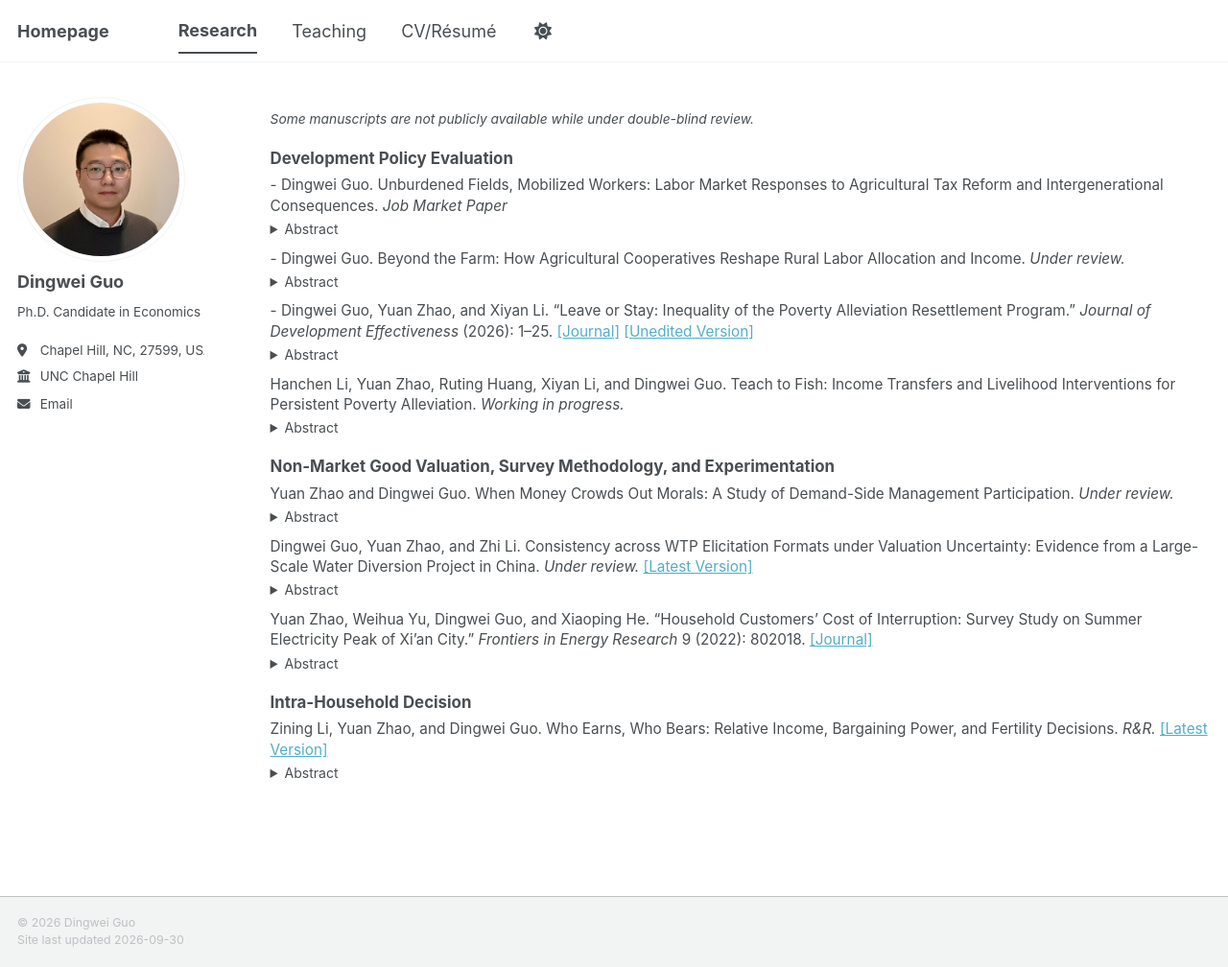
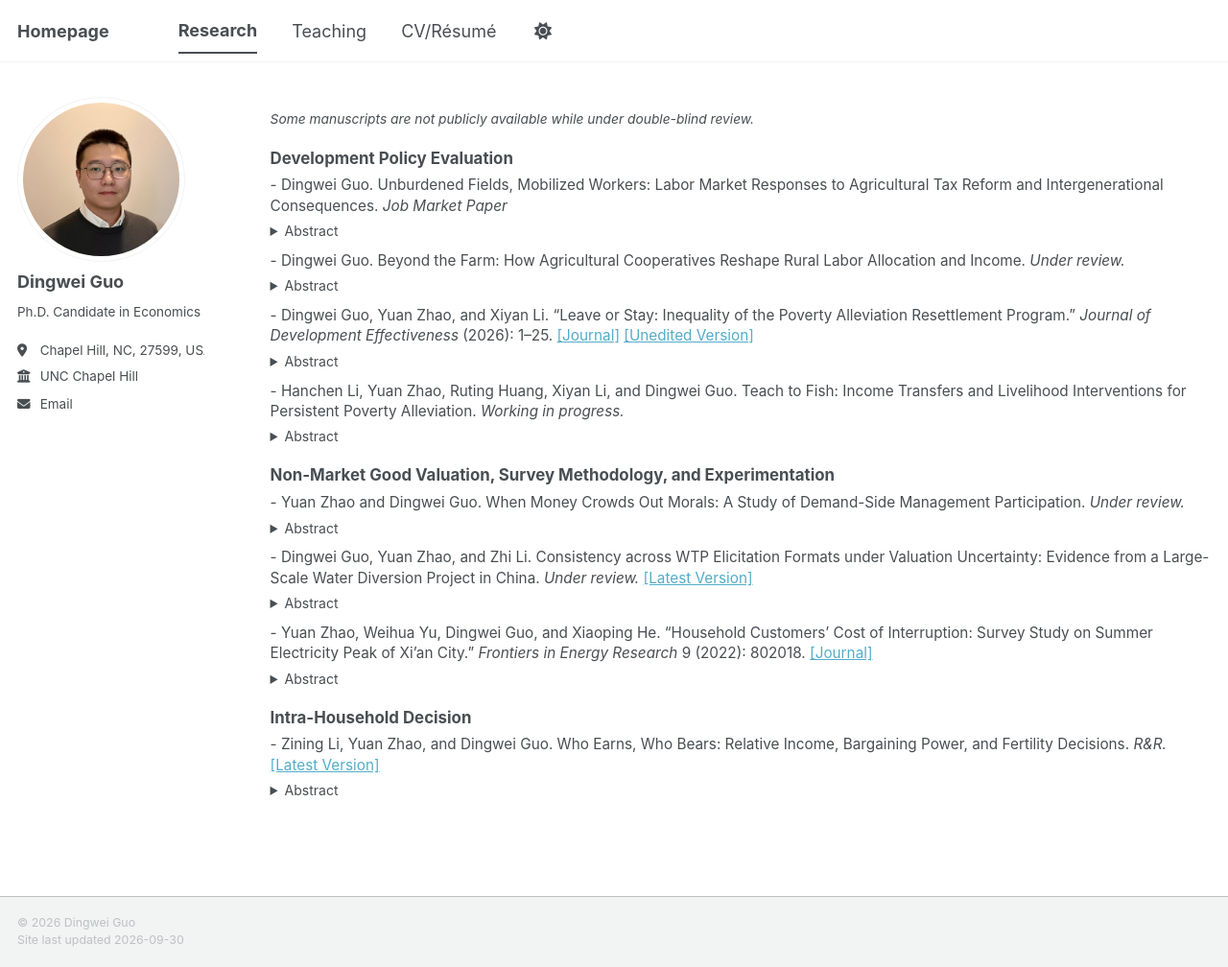
Before and after one commit to dw-guo/dw-guo.github.io, a Jekyll site: the page built from _pages/publications.html, in a window 1280 px wide and 1008 px high. Shown: the whole window at 96% size. Built offline with Jekyll 4.4.1, drawn with Linux system fonts in a browser that asks for light colours; a style sheet for code colours, icons or effects is not loaded.

Commit message:
Update publications.html

```diff
--- a/_pages/publications.html
+++ b/_pages/publications.html
@@ -15,7 +15,7 @@ author_profile: true
     Development Policy Evaluation
   </h2>
 
-  <p style="margin: 0 0 0.25em 0;">
+  <p style="margin: 0 0 0.4em 0;">
   - Dingwei Guo.
   Unburdened Fields, Mobilized Workers: Labor Market Responses to Agricultural Tax Reform and Intergenerational Consequences.
   <em>Job Market Paper</em>
@@ -30,7 +30,7 @@ author_profile: true
     </p>
   </details>
 
-  <p style="margin: 0 0 0.25em 0;">
+  <p style="margin: 0 0 0.4em 0;">
     - Dingwei Guo.
     Beyond the Farm: How Agricultural Cooperatives Reshape Rural Labor Allocation and Income.
     <em>Under review.</em>
@@ -46,7 +46,7 @@ author_profile: true
   </details>
 
 
-  <p style="margin: 0 0 0.25em 0;">
+  <p style="margin: 0 0 0.4em 0;">
   - Dingwei Guo, Yuan Zhao, and Xiyan Li.
   “Leave or Stay: Inequality of the Poverty Alleviation Resettlement Program.”
   <em>Journal of Development Effectiveness</em> (2026): 1–25.
@@ -63,8 +63,8 @@ author_profile: true
   </p>
 </details>
 
-  <p style="margin: 0 0 0.25em 0;">
-    Hanchen Li, Yuan Zhao, Ruting Huang, Xiyan Li, and Dingwei Guo.
+  <p style="margin: 0 0 0.4em 0;">
+    - Hanchen Li, Yuan Zhao, Ruting Huang, Xiyan Li, and Dingwei Guo.
     Teach to Fish: Income Transfers and Livelihood Interventions for Persistent Poverty Alleviation.
     <em>Working in progress.</em>
   </p>
@@ -83,8 +83,8 @@ author_profile: true
   Non-Market Good Valuation, Survey Methodology, and Experimentation
 </h2>
 
-  <p style="margin: 0 0 0.25em 0;">
-    Yuan Zhao and Dingwei Guo.
+  <p style="margin: 0 0 0.4em 0;">
+    - Yuan Zhao and Dingwei Guo.
     When Money Crowds Out Morals: A Study of Demand-Side Management Participation.
     <em>Under review.</em>
   </p>
@@ -99,8 +99,8 @@ author_profile: true
   </details>
 
 
-  <p style="margin: 0 0 0.25em 0;">
-    Dingwei Guo, Yuan Zhao, and Zhi Li.
+  <p style="margin: 0 0 0.4em 0;">
+    - Dingwei Guo, Yuan Zhao, and Zhi Li.
     Consistency across WTP Elicitation Formats under Valuation Uncertainty: Evidence from a Large-Scale Water Diversion Project in China.
     <em>Under review.</em>
     <a href="/files/CVM.pdf" target="_blank">[Latest Version]</a>
@@ -116,8 +116,8 @@ author_profile: true
   </details>
 
 
-  <p style="margin: 0 0 0.25em 0;">
-  Yuan Zhao, Weihua Yu, Dingwei Guo, and Xiaoping He.
+  <p style="margin: 0 0 0.4em 0;">
+  - Yuan Zhao, Weihua Yu, Dingwei Guo, and Xiaoping He.
   “Household Customers’ Cost of Interruption:
   Survey Study on Summer Electricity Peak of Xi’an City.”
   <em>Frontiers in Energy Research</em> 9 (2022): 802018.
@@ -138,8 +138,8 @@ author_profile: true
     Intra-Household Decision
   </h2>
 
-  <p style="margin: 0 0 0.25em 0;">
-    Zining Li, Yuan Zhao, and Dingwei Guo.
+  <p style="margin: 0 0 0.4em 0;">
+    - Zining Li, Yuan Zhao, and Dingwei Guo.
     Who Earns, Who Bears: Relative Income, Bargaining Power, and Fertility Decisions.
     <em>R&amp;R.</em>
   <a href="/files/Fertility.pdf" target="_blank">[Latest Version]</a>
```
